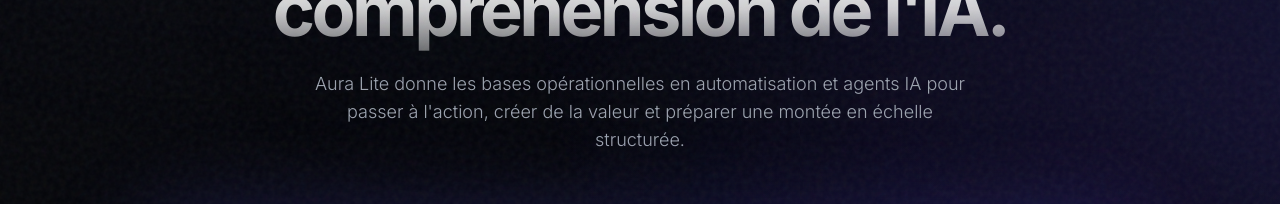
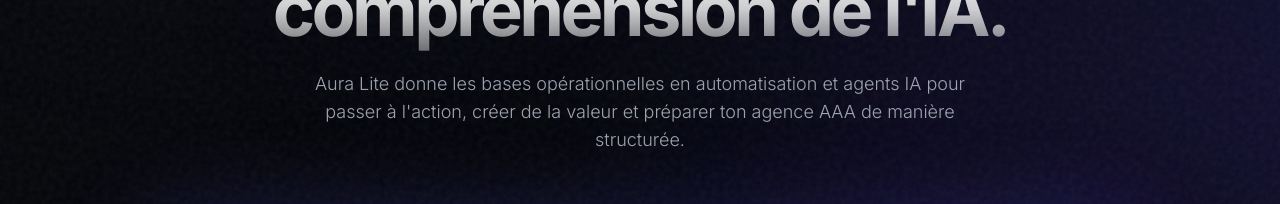
Before and after one commit to outilnoeporchiercizairepro/aura-lite, a React (Vite) app: page / in a window 1280 px wide. Shown: the part 466-670 px from the top of the page. Built offline with nearby package versions, Linux system fonts and the light colour scheme.

Commit message:
Updated App.tsx

```diff
--- a/App.tsx
+++ b/App.tsx
@@ -161,7 +161,7 @@
             </motion.h1>
 
             <motion.p variants={fadeInUp} className="text-gray-400 text-base md:text-lg max-w-2xl mb-10 font-light leading-relaxed opacity-80">
-              Aura Lite donne les bases opérationnelles en automatisation et agents IA pour passer à l'action, créer de la valeur et préparer une montée en échelle structurée.
+              Aura Lite donne les bases opérationnelles en automatisation et agents IA pour passer à l'action, créer de la valeur et préparer ton agence AAA de manière structurée.
             </motion.p>
 
             <HeroVideo />
```
